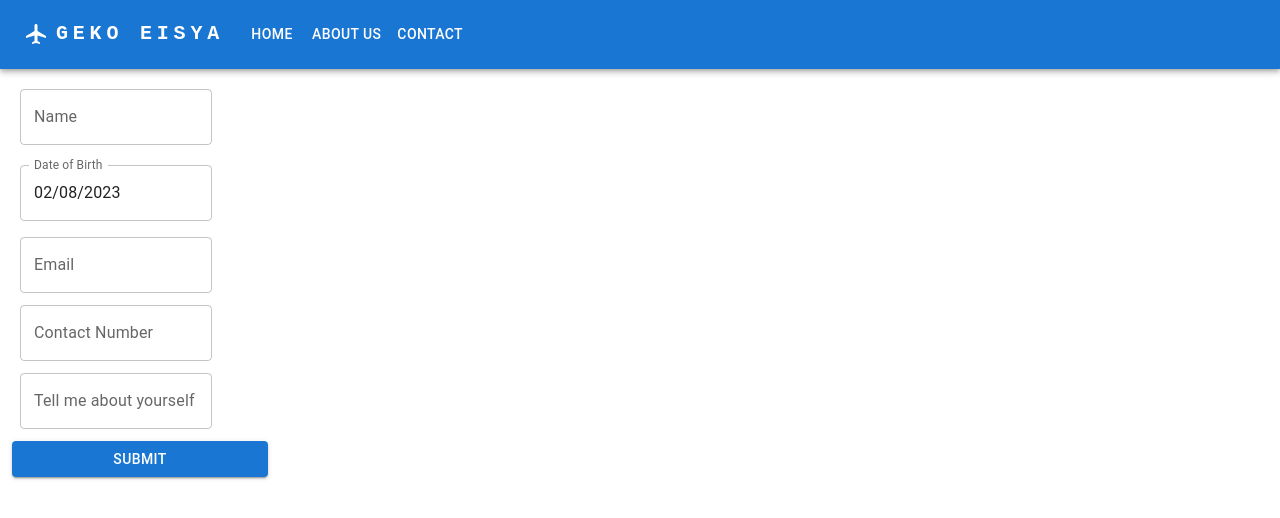
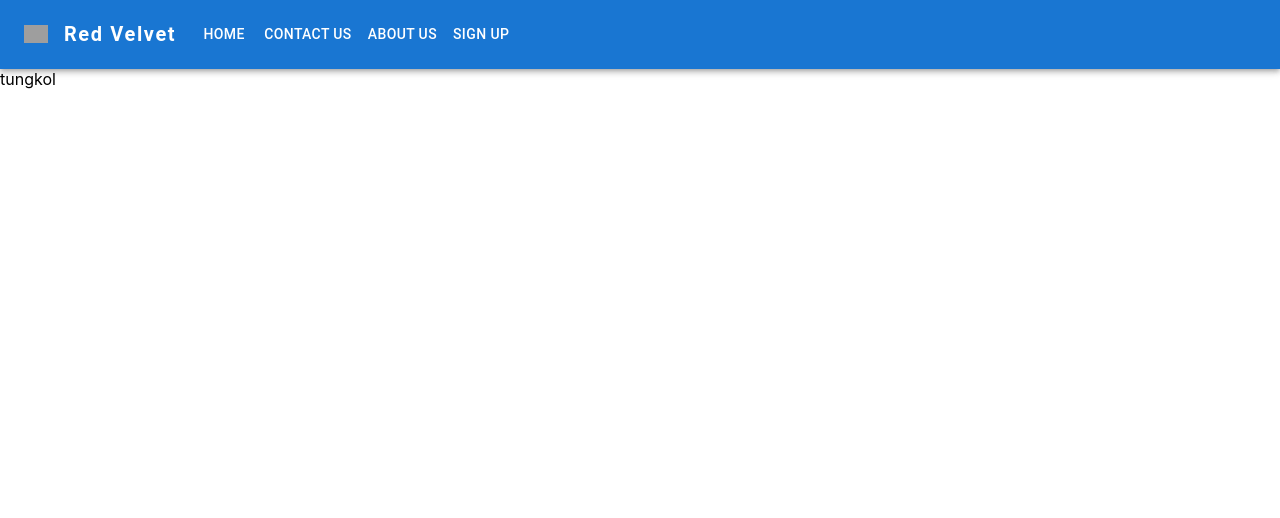
Before and after one commit to AndreiX7/react-test, a React (Create React App) app: page /about in a window 1280 px wide. Shown: the top 518 px of the page. Built offline with nearby package versions, Linux system fonts and the light colour scheme; grey boxes are pictures that could not be loaded.

Commit message:
week 1 - task 4

```diff
--- a/package.json
+++ b/package.json
@@ -11,11 +11,13 @@
     "@testing-library/jest-dom": "^5.16.5",
     "@testing-library/react": "^13.4.0",
     "@testing-library/user-event": "^13.5.0",
+    "axios": "^1.3.2",
     "dayjs": "^1.11.7",
     "lodash": "^4.17.21",
     "moment": "^2.29.4",
     "react": "^18.2.0",
     "react-dom": "^18.2.0",
+    "react-router-dom": "^6.8.1",
     "react-scripts": "5.0.1",
     "web-vitals": "^2.1.4"
   },
--- a/src/App.js
+++ b/src/App.js
@@ -1,48 +1,10 @@
 import React, { Component } from 'react';
-import NavBar from './components/NavBar';
-import Form from './components/Form';
-import Card from '@mui/material/Card';
-import CardContent from '@mui/material/CardContent';
-import moment from 'moment';
-
+import Router from './Router';
 class App extends Component {
-  state = {
-    data: []
-  }
-
-  updateData = (data) => {
-    this.setState({ data: [...this.state.data, {
-      name: data.name,
-      dob: data.dob,
-      email: data.email,
-      contact: data.contact,
-      intro: data.intro,
-    }] })
-  }
-
   render() {
     return (
       <div>
-        <NavBar />
-        <Form setData={this.updateData}/>
-        {
-          this.state.data.map((d) => {
-            return (
-              <div style={{ display: 'flex', margin: 16 }}>
-                <Card sx={{ maxWidth: 275 }}>
-                  <CardContent>
-                    <div>Name: {d.name}</div>
-                    <div>Date of Birth: {moment(d.dob).format("MM/DD/YYYY")}</div>
-                    <div>Email: {d.email}</div>
-                    <div>Contact: {d.contact}</div>
-                    <div>Intro: {d.intro}</div>
-                  </CardContent>
-                </Card>
-              </div>
-            )
-          })
-        }
-
+        <Router />
       </div>
     );
   }
@@ -50,44 +12,21 @@ class App extends Component {
 
 export default App;
 
-/* Week 1 Task 3
-Create a webpage using ReactJs
+/* Task:
+Create an application using ReactJs. Application will have 4 pages.
+Page 1: Dashboard/ landing Page Will fetch data from a third-party API and display it on the dashboard/landing page.
+Page 2: Contact Us Page
 
-Create a Navbar (add home, about us, contact menu) (material UI)
+Add 3 Cards for Location, Contact Number, Email Id. (Try implementing google map)
 
-Create a form that will take following input from the user:
+Page 3: About Us Page
 
-Name, Date of birth, Email Id, Contact Number, Tell me about yourself
+Here, add media and content
 
-Display user input in a card just below the form(when a form is submitted).
+Page 4: Sign Up
 
-Add Styling
+Create a form and add fields according to your will. Add Form Validation
 
-Add following validation:
+After signup the form, give notification account is successfully created.
 
-All fields are mandatory
-
-Name: should contain alphabets only
-
-Contact: length should be 10, should only include digits
-
-Email: Add Email validation
-
-DOB: can’t be greater than today’s date
-
-Apart from above mentioned validation, you can include other validations as well.
-
-Follow below steps
-
-§ Create a form
-
-§ Create a state.
-
-§ Add event handler
-
-§ Add validation
-
-§ pass data to parent
-
-§ Display the data
-*/
+Style you Web Application using any framework. */
--- /dev/null
+++ b/src/Router.js
@@ -0,0 +1,22 @@
+import { BrowserRouter, Routes, Route } from 'react-router-dom';
+import { Home, NavBar, Contact, About, Form } from './components';
+
+
+const Router = () => {
+  return (
+    <div>
+      <BrowserRouter>
+        <NavBar />
+        <Routes>
+          <Route path="/" element={<Home />} />
+          <Route path="/home" element={<Home />} />
+          <Route path="/contact" element={<Contact />} />
+          <Route path="/about" element={<About />} />
+          <Route path="/register" element={<Form />} />
+        </Routes>
+      </BrowserRouter>
+    </div>
+  );
+};
+
+export default Router;
--- /dev/null
+++ b/src/components/About.js
@@ -0,0 +1,13 @@
+import React, { Component } from 'react';
+
+class About extends Component {
+  render() {
+    return (
+      <div>
+        tungkol
+      </div>
+    );
+  }
+}
+
+export default About;
--- /dev/null
+++ b/src/components/Contact.js
@@ -0,0 +1,13 @@
+import React, { Component } from 'react';
+
+class Contact extends Component {
+  render() {
+    return (
+      <div>
+        Contact
+      </div>
+    );
+  }
+}
+
+export default Contact;
--- /dev/null
+++ b/src/components/Home.js
@@ -0,0 +1,30 @@
+import React, { Component } from 'react';
+import axios from '../services/axios';
+
+
+class Home extends Component {
+  state = {
+    data: []
+  }
+  componentDidMount = async () => {
+    const response = await axios.get("/stats");
+    this.setState({data: response.data})
+  }
+  render() {
+    return (
+      <div style={{ margin: 16 }}>
+        {this.state.data.map((data) => {
+          return (
+            <div>
+              <p>Source: {data.src}</p>
+              <p>Destination: {data.dest}</p>
+              <p>Latency: {data.latency}ms</p>
+            </div>
+          )
+        })}
+      </div>
+    );
+  }
+}
+
+export default Home;
--- a/src/components/NavBar.js
+++ b/src/components/NavBar.js
@@ -5,15 +5,35 @@ import Typography from '@mui/material/Typography';
 import Container from '@mui/material/Container';
 import Button from '@mui/material/Button';
 import AirplanemodeActiveIcon from '@mui/icons-material/AirplanemodeActive';
+import { Link } from 'react-router-dom';
 
-const pages = ['Home', 'About Us', 'Contact'];
+const pages = [{
+    name: "Home",
+    link: "/home",
+  },
+  {
+    name: "Contact Us",
+    link: "/contact",
+  },
+  {
+    name: "About Us",
+    link: "/about",
+  },
+  {
+    name: "Sign Up",
+    link: "/register",
+  },
+];
 
 function NavBar() {
   return (
     <AppBar position="static">
       <Container maxWidth="xl">
         <Toolbar disableGutters>
-        <AirplanemodeActiveIcon sx={{ display: { xs: 'none', md: 'flex' }, mr: 1 }} />
+        <img src="https://i.pinimg.com/originals/50/19/df/5019df7e223178032988c43d1dbc2c53.jpg"
+            alt="Red Velvet Logo"
+            width="24px"
+            style={{ marginRight: 16 }}/>
         <Typography
             variant="h6"
             noWrap
@@ -22,20 +42,19 @@ function NavBar() {
             sx={{
               mr: 2,
               display: { xs: 'none', md: 'flex' },
-              fontFamily: 'monospace',
               fontWeight: 700,
-              letterSpacing: '.3rem',
+              letterSpacing: '.1rem',
               color: 'inherit',
               textDecoration: 'none',
             }}
           >
-            GEKO EISYA
+            Red Velvet
           </Typography>
         {
           pages.map((page) => {
             return (
               <Button sx={{ my: 2, color: 'white', display: 'block' }}>
-                {page}
+                <Link to={page.link} style={{ textDecoration: 'none', color: 'inherit' }}>{page.name}</Link>
               </Button>
             )
           })
--- /dev/null
+++ b/src/components/index.js
@@ -0,0 +1,13 @@
+import Home from "./Home";
+import About from "./About";
+import Contact from "./Contact";
+import Form from "./Form";
+import NavBar from "./NavBar";
+
+export {
+  Home,
+  About,
+  Contact,
+  Form,
+  NavBar
+}
--- /dev/null
+++ b/src/services/axios.js
@@ -0,0 +1,28 @@
+import axios from "axios";
+
+const instance = axios.create({
+  baseURL: "http://akc-jpn-01.xsevenlabs.net:8088",
+  timeout: 30000,
+});
+
+function createHeaders(customHeaders = {}) {
+  let headers = Object.assign({}, customHeaders);
+  return headers;
+}
+
+// eslint-disable-next-line import/no-anonymous-default-export
+export default {
+  instance,
+  get: async (path, options = {}) => {
+    if (options) {
+      options.headers = createHeaders(options.headers);
+    }
+    try {
+      return await instance.get(path, options || {});
+    } catch (err) {
+      return {
+        statusCode: 500, err
+      }
+    }
+  },
+};
```
